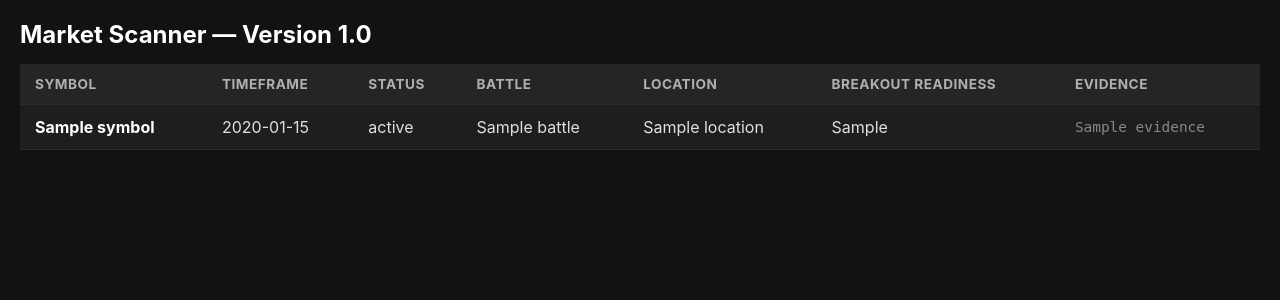
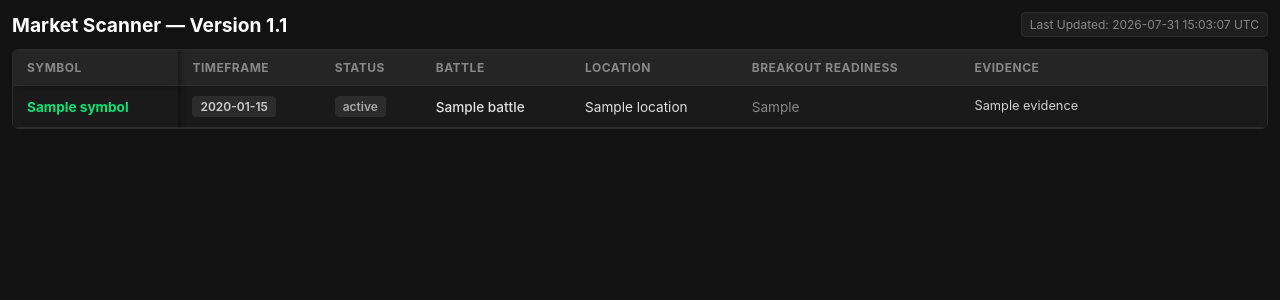
Before and after one commit to Jemomo123/About-to-break-range-detector-, a Flask app: template templates/index.html in a window 1280 px wide. Shown: the top 300 px of the page. Run offline with Flask 3, Linux system fonts and the light colour scheme; the template is opened without the code that fills it: most values are stand-ins (such as "Sample title", 1, 10 or a date in 2020).

Commit message:
Upgrade Market Scanner to version 1.1
Updated the Market Scanner to version 1.1 with various style and layout improvements, including sticky headers and enhanced badge color coding.

```diff
--- a/templates/index.html
+++ b/templates/index.html
@@ -3,57 +3,154 @@
 <head>
     <meta charset="UTF-8">
     <meta name="viewport" content="width=device-width, initial-scale=1.0">
-    <title>Version 1.0 Market Scanner</title>
+    <title>Market Scanner — Version 1.1</title>
     <style>
+        * {
+            box-sizing: border-box;
+        }
         body {
             background-color: #121212;
             color: #e0e0e0;
             font-family: -apple-system, BlinkMacSystemFont, "Segoe UI", Roboto, Helvetica, Arial, sans-serif;
-            margin: 20px;
+            margin: 0;
+            padding: 12px;
+        }
+        .header-container {
+            display: flex;
+            justify-content: space-between;
+            align-items: center;
+            margin-bottom: 12px;
+            flex-wrap: wrap;
+            gap: 8px;
         }
         h2 {
             color: #ffffff;
-            margin-bottom: 15px;
+            margin: 0;
+            font-size: 1.2rem;
+            font-weight: 700;
+        }
+        .timestamp {
+            font-size: 0.75rem;
+            color: #888888;
+            background-color: #1e1e1e;
+            padding: 4px 8px;
+            border-radius: 4px;
+            border: 1px solid #2c2c2c;
         }
         .table-container {
             overflow-x: auto;
+            max-height: 85vh;
+            overflow-y: auto;
+            -webkit-overflow-scrolling: touch;
+            border: 1px solid #2c2c2c;
+            border-radius: 6px;
         }
         table {
             width: 100%;
-            border-collapse: collapse;
+            border-collapse: separate;
+            border-spacing: 0;
             background-color: #1e1e1e;
+            font-size: 0.85rem;
         }
         th, td {
-            padding: 12px 15px;
+            padding: 10px 14px;
             text-align: left;
             border-bottom: 1px solid #2c2c2c;
+            white-space: nowrap;
         }
+        /* Sticky Table Header */
         th {
             background-color: #252525;
-            color: #b0b0b0;
-            font-size: 0.85rem;
+            color: #888888;
+            font-size: 0.75rem;
             text-transform: uppercase;
             letter-spacing: 0.5px;
             position: sticky;
             top: 0;
+            z-index: 10;
         }
-        tr:hover {
-            background-color: #2a2a2a;
+        /* Sticky SYMBOL Column (First Column) */
+        th:first-child, td:first-child {
+            position: sticky;
+            left: 0;
+            z-index: 5;
+            box-shadow: 2px 0 5px rgba(0,0,0,0.4);
         }
+        th:first-child {
+            z-index: 15;
+            background-color: #252525;
+        }
+        /* Zebra Striping */
+        tbody tr:nth-child(odd) td {
+            background-color: #1a1a1a;
+        }
+        tbody tr:nth-child(even) td {
+            background-color: #151515;
+        }
+        tbody tr:hover td {
+            background-color: #242424 !important;
+        }
+
         .symbol {
-            font-weight: bold;
-            color: #ffffff;
+            font-weight: 700;
+            color: #00e676;
         }
-        .evidence {
-            font-family: monospace;
-            font-size: 0.9rem;
-            color: #888888;
+
+        /* Trader-Friendly Evidence Styling */
+        .evidence-cell {
+            white-space: pre-line;
+            line-height: 1.45;
+            font-size: 0.8rem;
+            color: #d1d1d1;
+            min-width: 240px;
         }
+
+        /* Badges & Dynamic Colors */
+        .badge {
+            display: inline-block;
+            padding: 3px 8px;
+            border-radius: 4px;
+            font-weight: 600;
+            font-size: 0.75rem;
+        }
+        .badge-timeframe {
+            background-color: #2c2c2c;
+            color: #cccccc;
+        }
+
+        /* Status Color-Coding */
+        .status-high-squeeze {
+            background-color: rgba(255, 23, 68, 0.15);
+            color: #ff4081;
+            border: 1px solid rgba(255, 23, 68, 0.3);
+        }
+        .status-mod-squeeze {
+            background-color: rgba(255, 145, 0, 0.15);
+            color: #ffab40;
+            border: 1px solid rgba(255, 145, 0, 0.3);
+        }
+        .status-normal {
+            background-color: #2c2c2c;
+            color: #aaaaaa;
+        }
+
+        /* Battle State Color-Coding */
+        .battle-bulls { color: #00e676; font-weight: 600; }
+        .battle-bears { color: #ff5252; font-weight: 600; }
+        .battle-balanced { color: #e0e0e0; font-weight: 500; }
+
+        /* Breakout Readiness Color-Coding */
+        .readiness-high { color: #00e676; font-weight: 700; }
+        .readiness-med { color: #ffab40; font-weight: 700; }
+        .readiness-low { color: #888888; font-weight: 400; }
     </style>
 </head>
 <body>
 
-    <h2>Market Scanner — Version 1.0</h2>
+    <div class="header-container">
+        <h2>Market Scanner — Version 1.1</h2>
+        <div class="timestamp">Last Updated: <span id="update-time">--:--:-- UTC</span></div>
+    </div>
 
     <div class="table-container">
         <table>
@@ -68,21 +165,50 @@
                     <th>EVIDENCE</th>
                 </tr>
             </thead>
-            <tbody id="scanner-table-body">
+            <tbody>
                 {% for row in rows %}
                 <tr>
                     <td class="symbol">{{ row['SYMBOL'] }}</td>
-                    <td>{{ row['TIMEFRAME'] }}</td>
-                    <td>{{ row['STATUS'] }}</td>
-                    <td>{{ row['BATTLE'] }}</td>
+                    <td><span class="badge badge-timeframe">{{ row['TIMEFRAME'] }}</span></td>
+                    <td>
+                        {% if 'HIGH SQUEEZE' in row['STATUS'] %}
+                            <span class="badge status-high-squeeze">{{ row['STATUS'] }}</span>
+                        {% elif 'MODERATE' in row['STATUS'] %}
+                            <span class="badge status-mod-squeeze">{{ row['STATUS'] }}</span>
+                        {% else %}
+                            <span class="badge status-normal">{{ row['STATUS'] }}</span>
+                        {% endif %}
+                    </td>
+                    <td>
+                        {% if 'BULL' in row['BATTLE'].upper() %}
+                            <span class="battle-bulls">{{ row['BATTLE'] }}</span>
+                        {% elif 'BEAR' in row['BATTLE'].upper() %}
+                            <span class="battle-bears">{{ row['BATTLE'] }}</span>
+                        {% else %}
+                            <span class="battle-balanced">{{ row['BATTLE'] }}</span>
+                        {% endif %}
+                    </td>
                     <td>{{ row['LOCATION'] }}</td>
-                    <td>{{ row['BREAKOUT READINESS'] }}</td>
-                    <td class="evidence">{{ row['EVIDENCE'] }}</td>
+                    <td>
+                        {% set score = row['BREAKOUT READINESS'] | string | replace(' BUILDING', '') | replace(' READY', '') | int %}
+                        {% if score >= 75 %}
+                            <span class="readiness-high">{{ row['BREAKOUT READINESS'] }}</span>
+                        {% elif score >= 50 %}
+                            <span class="readiness-med">{{ row['BREAKOUT READINESS'] }}</span>
+                        {% else %}
+                            <span class="readiness-low">{{ row['BREAKOUT READINESS'] }}</span>
+                        {% endif %}
+                    </td>
+                    <td class="evidence-cell">{{ row['EVIDENCE'] }}</td>
                 </tr>
                 {% endfor %}
             </tbody>
         </table>
     </div>
 
+    <script>
+        // Stamp UTC execution time upon payload render
+        document.getElementById('update-time').innerText = new Date().toISOString().replace('T', ' ').substring(0, 19) + ' UTC';
+    </script>
 </body>
 </html>
```
